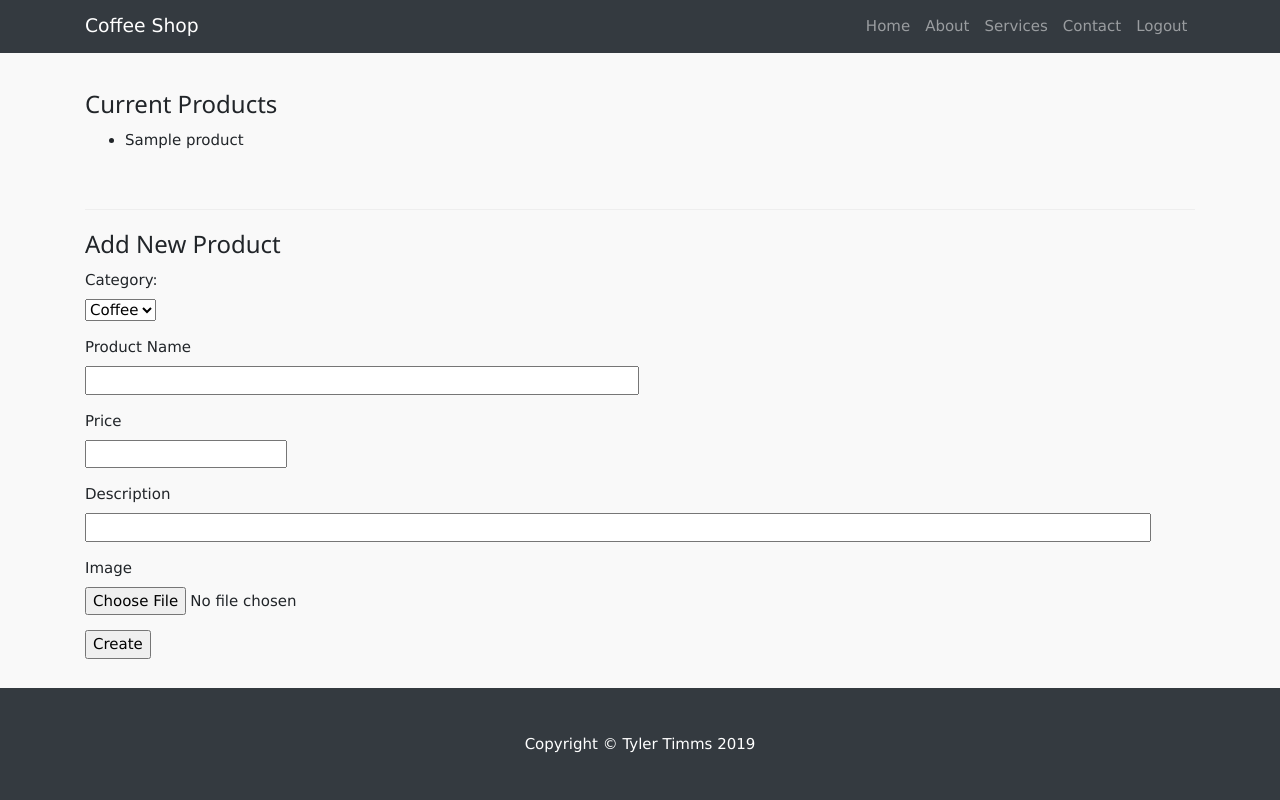
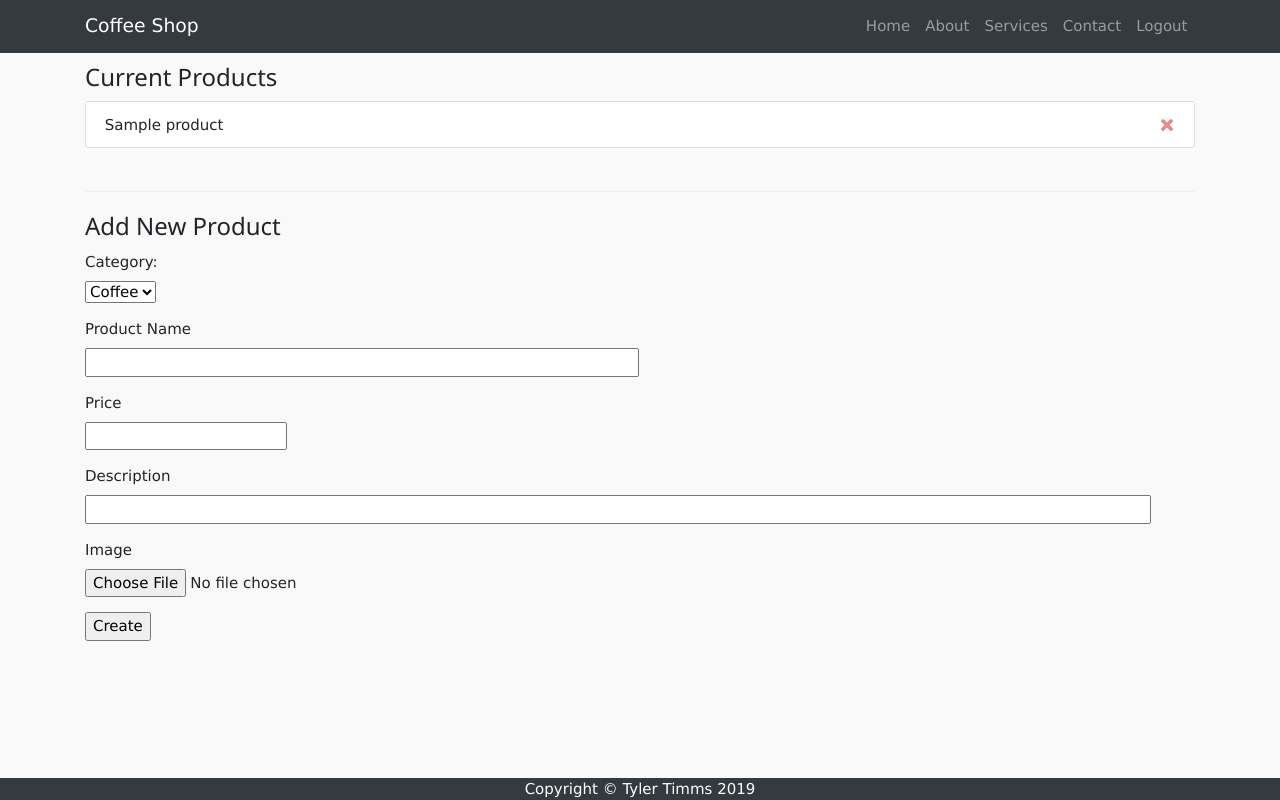
Before and after one commit to ttimms/coffee_shop, a Flask app: page /admin in a window 1280 px wide. Run offline with Flask 2, Linux system fonts and the light colour scheme; a user stored in the database is signed in; tables that the repository leaves empty hold one stand-in row (values such as "Sample post"); some libraries are stand-ins or nearby versions.

Commit message:
Remove product functionality implemented

```diff
--- a/StoreApp/routes.py
+++ b/StoreApp/routes.py
@@ -4,6 +4,7 @@ from StoreApp.forms import LoginForm, NewProductForm
 from StoreApp.models import User, Product
 from flask_login import current_user, login_user, logout_user, login_required
 from werkzeug.utils import secure_filename
+import os
 
 @storeApp.route('/')
 @storeApp.route('/index')
@@ -54,7 +55,7 @@ def logout():
 @login_required
 def admin():
   page = request.args.get('page', 1, type=int)
-  products = Product.query.paginate(page, storeApp.config['PRODUCTS_PER_PAGE'], False)
+  products = Product.query.paginate(page, storeApp.config['ADMIN_PRODUCTS_PER_PAGE'], False)
   next_url = url_for('admin', page=products.next_num) if products.has_next else None
   prev_url = url_for('admin', page=products.prev_num) if products.has_prev else None
   form = NewProductForm()
@@ -73,3 +74,16 @@ def admin():
     db.session.commit()
     return redirect(url_for('admin'))
   return render_template('admin.html', products=products.items, form=form, next_url=next_url, prev_url=prev_url)
+
+@storeApp.route('/delete_product', methods=['GET', 'POST'])
+@login_required
+def delete_product():
+  if current_user.role == 'Admin':
+    product_id = request.args.get('pid')
+    if product_id:
+      product = Product.query.filter_by(id = product_id).first()
+      os.remove(storeApp.config['UPLOAD_FOLDER'] + product.image_path)
+      db.session.delete(product)
+      db.session.commit()
+      return redirect(url_for('admin'))
+  return redirect(url_for('login'))
--- /dev/null
+++ b/StoreApp/static/css/admin.css
@@ -0,0 +1,8 @@
+body {
+  padding-top: 0px;
+  background-color: #f9f9f9;
+}
+
+.delete{
+  float: right;
+}
--- a/StoreApp/static/css/login.css
+++ /dev/null
@@ -1,4 +0,0 @@
-body {
-  padding-top: 80px;
-  background-color: #f9f9f9;
-}
--- a/StoreApp/templates/admin.html
+++ b/StoreApp/templates/admin.html
@@ -1,18 +1,25 @@
 {% extends 'base.html' %}
 
 {% block head %}
-<link rel="stylesheet" href="static/css/login.css"/>
 <link rel="stylesheet" href="http://www.w3schools.com/lib/w3.css">
+<link rel="stylesheet" href="static/css/admin.css"/>
 {% endblock %}
 
 {% block body %}
   <h3>Current Products</h3>
   {% if products is defined %}
-    <ul>
+    <ul class=list-group>
       {% for product in products %}
-        <li>
-          {{ product.name }}
-        </li>
+        <span>
+          <li class="list-group-item">
+            {{ product.name }}
+            <div class="delete">
+              <a href="{{ url_for('delete_product') }}?pid={{ product.id }}">
+                <img src="../static/img/delete-sign.png">
+              </a>
+            </div>
+          </li>
+        </span>
       {% endfor %}
     </ul>
   {% endif %}
--- a/StoreApp/templates/base.html
+++ b/StoreApp/templates/base.html
@@ -16,7 +16,7 @@
 
 <body>
   <!-- Navigation -->
-  <nav class="navbar navbar-expand-lg navbar-dark bg-dark fixed-top">
+  <nav class="navbar navbar-expand-lg navbar-dark bg-dark">
     <div class="container">
       <a class="navbar-brand" href="{{ url_for('index') }}">Coffee Shop</a>
       <button class="navbar-toggler" type="button" data-toggle="collapse" data-target="#navbarResponsive" aria-controls="navbarResponsive" aria-expanded="false" aria-label="Toggle navigation">
@@ -63,7 +63,7 @@
   </div>
 
   <!-- Footer -->
-  <footer class="py-5 bg-dark w3-bottom">
+  <footer class=" bg-dark w3-bottom footer">
     <div class="container">
       <p class="m-0 text-center text-white">Copyright &copy; Tyler Timms 2019</p>
     </div>
--- a/StoreApp/templates/home.html
+++ b/StoreApp/templates/home.html
@@ -52,7 +52,7 @@
         {% for product in products %}
           <div class="col-lg-4 col-md-6 mb-4">
             <div class="card h-100">
-              <a href="#"><img class="card-img-top" src="static/img/{{product.image_path}}" alt="{{ product.name }}"></a>
+              <a href="#"><img class="card-img-top" src="static/img/products/{{product.image_path}}" alt="{{ product.name }}"></a>
               <div class="card-body">
                 <h4 class="card-title">
                   <a href="#">{{ product.name }}</a>
--- a/StoreApp/templates/login.html
+++ b/StoreApp/templates/login.html
@@ -1,7 +1,7 @@
 {% extends 'base.html' %}
 
 {% block head %}
-<link rel="stylesheet" href="static/css/login.css"/>
+<link rel="stylesheet" href="static/css/admin.css"/>
 <link rel="stylesheet" href="http://www.w3schools.com/lib/w3.css">
 {% endblock %}
 
--- a/config.py
+++ b/config.py
@@ -8,4 +8,5 @@ class Config(object):
     SQLALCHEMY_TRACK_MODIFICATIONS = False
     UPLOAD_FOLDER = os.environ.get('UPLOAD_FOLDER')
     ALLOWED_EXTENSIONS = set(['png', 'jpg', 'jpeg', 'gif'])
-    PRODUCTS_PER_PAGE = 1
+    PRODUCTS_PER_PAGE = 6
+    ADMIN_PRODUCTS_PER_PAGE = 4
```
Also changed, not shown: StoreApp/static/css/shop_homepage.css (+6 -1 lines), StoreApp/static/img/delete-sign.png (added), StoreApp/static/img/products/PumpkinPecanCheesecake.jpg (renamed from StoreApp/static/img/PumpkinPecanCheesecake.jpg), StoreApp/static/img/products/barrio.jpg (renamed from StoreApp/static/img/barrio.jpg), StoreApp/static/img/products/cappuccino.png (renamed from StoreApp/static/img/cappuccino.png), StoreApp/static/img/products/dunkin.jpg (renamed from StoreApp/static/img/dunkin.jpg), StoreApp/static/img/products/iced_coffee.jpeg (renamed from StoreApp/static/img/iced_coffee.jpeg), StoreApp/static/img/products/tree_city.jpg (renamed from StoreApp/static/img/tree_city.jpg), StoreApp/static/img/starbucks.webp (deleted), StoreApp/static/img/tim_hortons.png (deleted), 1 other file.
